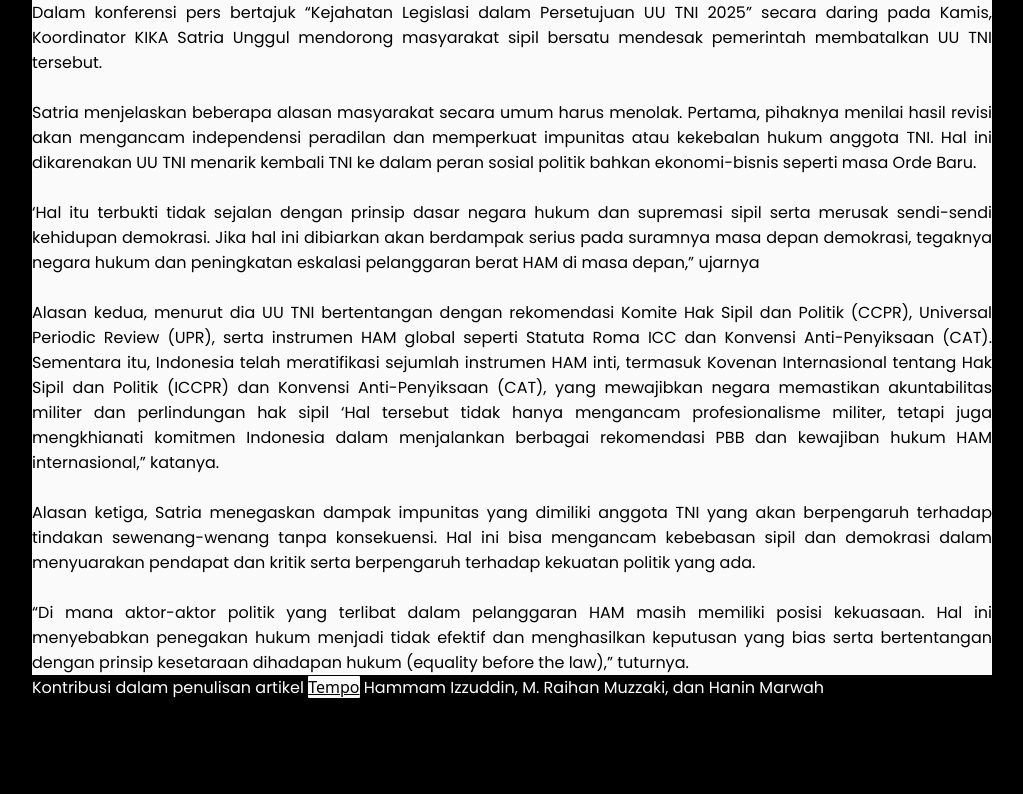
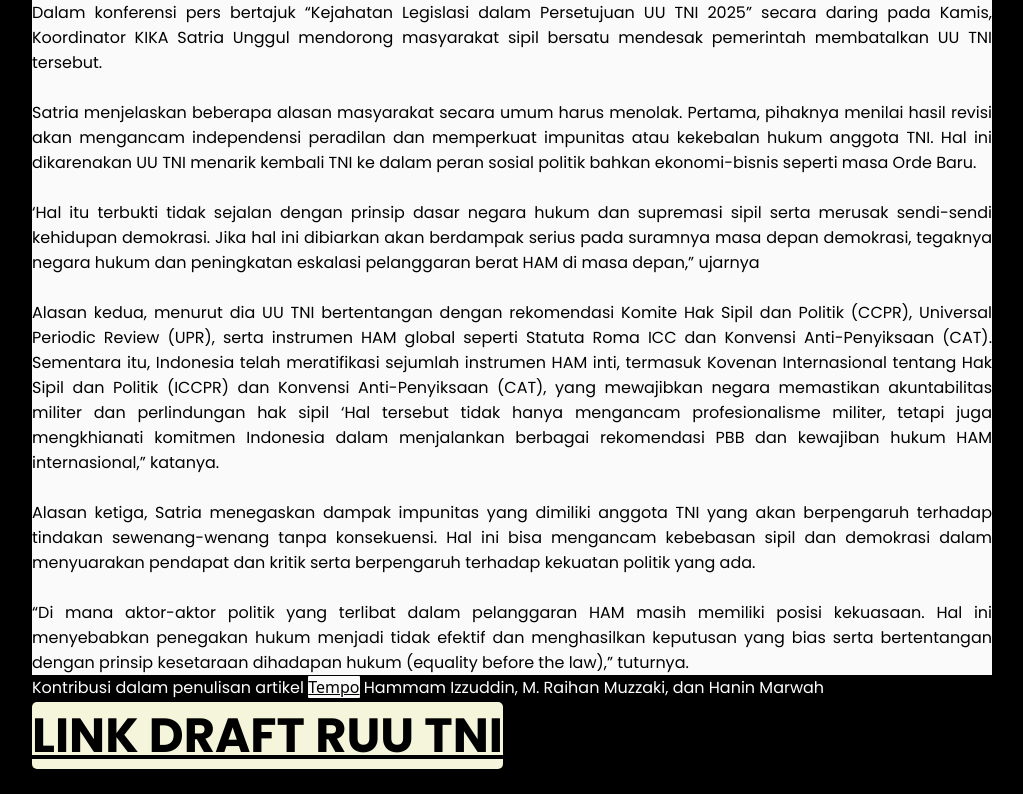
Before and after one commit to SafianB/tolakruutni, a website: page about.html in a window 1280 px wide. Shown: the part 2522-3316 px from the top of the page, without its empty margins (96-1119 px from the left). Before the commit the page ends 3244 px from the top, so only its background shows below. Drawn offline with nearby package versions, Linux system fonts and the light colour scheme; a web font is replaced by a local one.

Commit message:
initial commit

```diff
--- a/about.html
+++ b/about.html
@@ -99,7 +99,7 @@
                 </p>
             </ul>
         </div>
-
+        <a class="draft" href="https://www.dpr.go.id/tentang-dpr/alat-kelengkapan-dewan/1/prolegnas/detail/626">LINK DRAFT RUU TNI</a>
     </section>
     <script>
         feather.replace();
--- a/style.css
+++ b/style.css
@@ -197,6 +197,21 @@
 
 }
 
+.draft{
+    color: rgb(0, 0, 0);
+    background-color: beige;
+    text-decoration: underline;
+    font-weight: bold;
+    font-size: 3rem;
+    border-radius: 5px;
+}
+
+.draft:hover{
+    color: beige;
+    background-color: #000000;
+    border-radius: 5px;
+}
+
 /* galeri */
 
 .dokumentasi{
```
